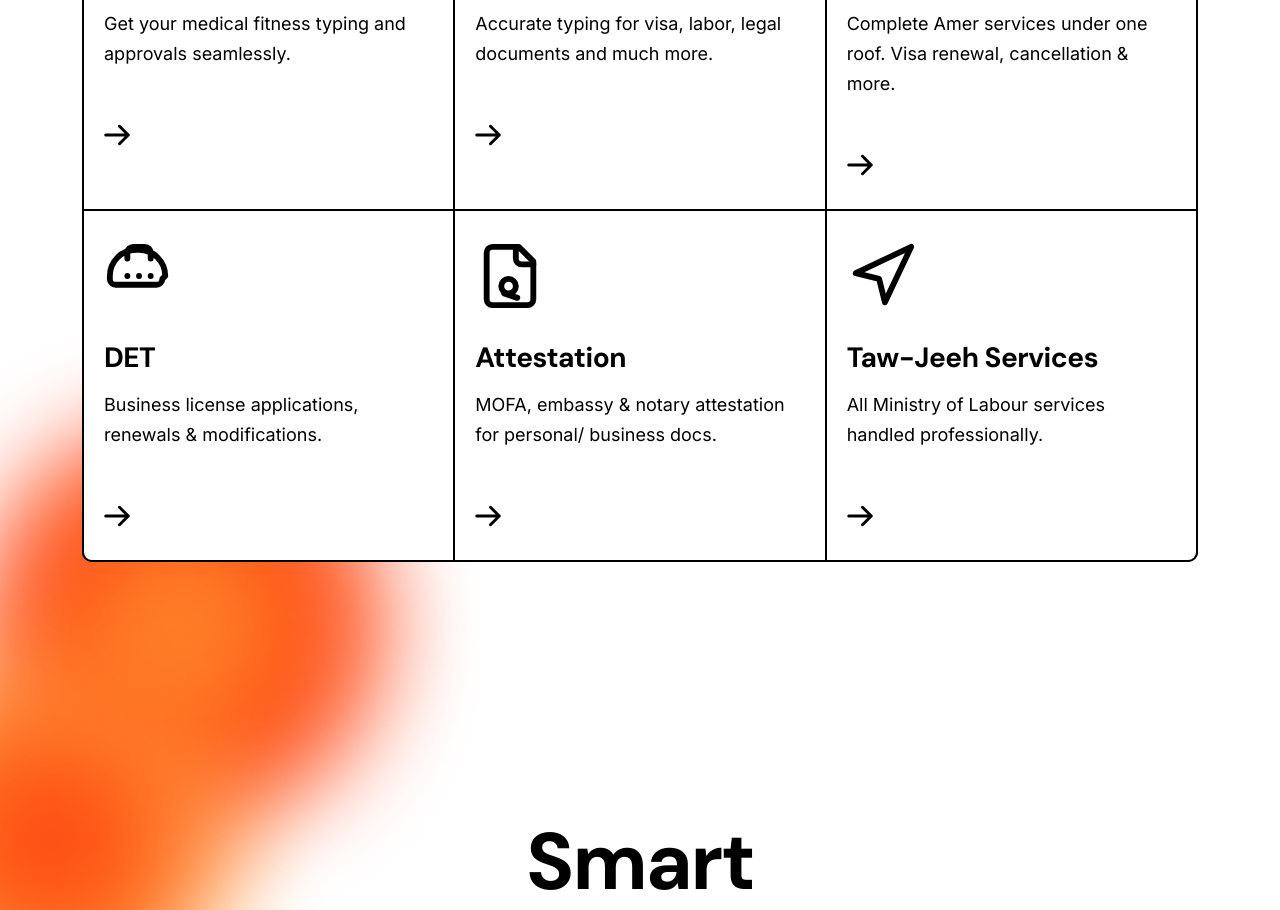
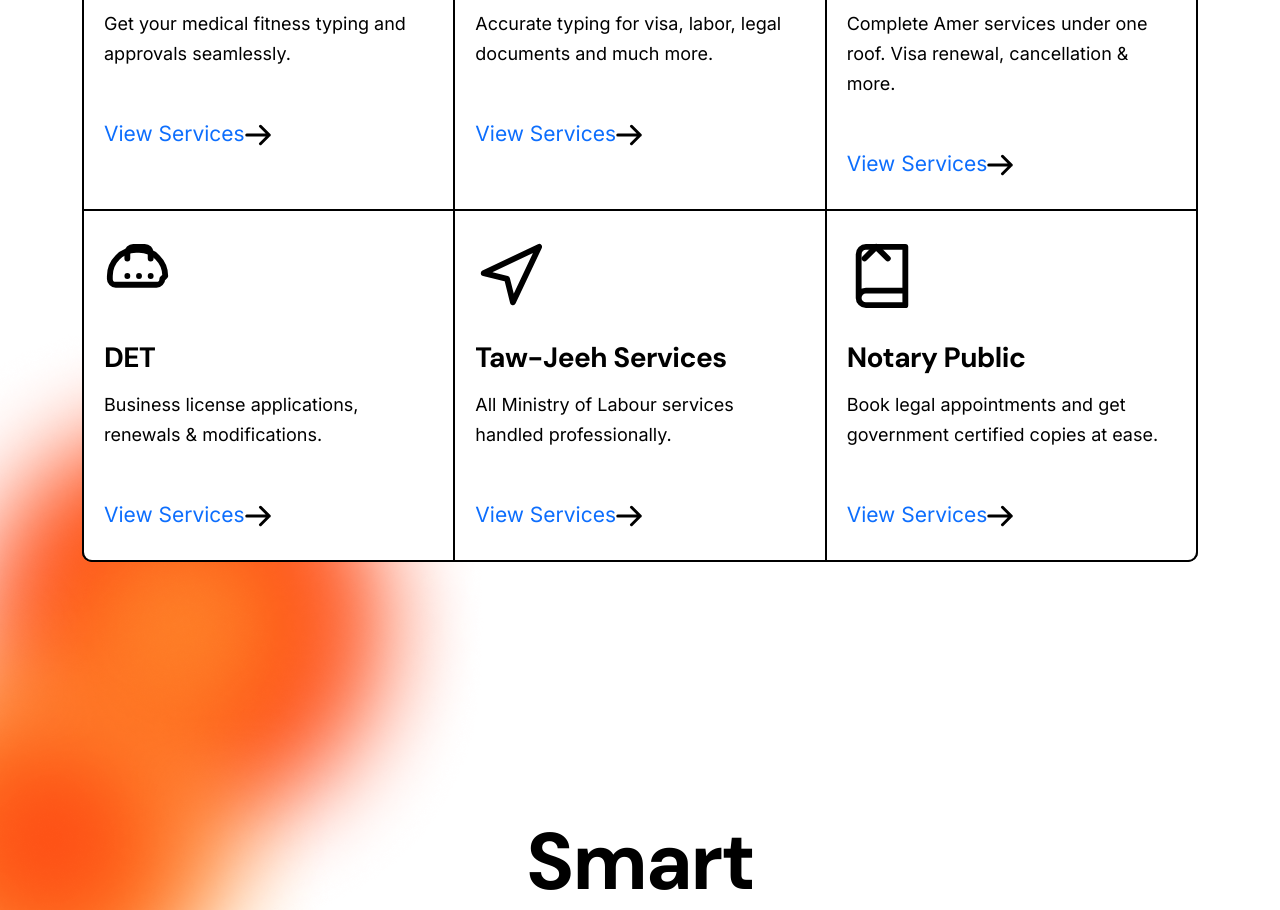
Before and after one commit to roshanzamil/al_garhoud_center, a Next.js app: page / in a window 1280 px wide. Shown: the part 2340-3250 px from the top of the page. Built offline with nearby package versions, Linux system fonts and the light colour scheme; a web font is replaced by a local one.

Commit message:
Dubai Health- DHA Get your medical fitness typing and approvals seamless

```diff
--- a/src/components/homes/home-1/FeaturesHomeOne.tsx
+++ b/src/components/homes/home-1/FeaturesHomeOne.tsx
@@ -21,6 +21,7 @@
               </div>
               <div className="azzle-iconbox-button mt-50">
                 <Link href="/service">
+                  View Services
                   <svg xmlns="http://www.w3.org/2000/svg" width="26" height="22" viewBox="0 0 26 22" fill="none">
                     <path d="M15.5 2.25L24.25 11M24.25 11L15.5 19.75M24.25 11L1.75 11" stroke="black" strokeWidth="3" strokeLinecap="round" strokeLinejoin="round" />
                   </svg>
@@ -37,6 +38,7 @@
               </div>
               <div className="azzle-iconbox-button mt-50">
                 <Link href="/service">
+                  View Services
                   <svg xmlns="http://www.w3.org/2000/svg" width="26" height="22" viewBox="0 0 26 22" fill="none">
                     <path d="M15.5 2.25L24.25 11M24.25 11L15.5 19.75M24.25 11L1.75 11" stroke="black" strokeWidth="3" strokeLinecap="round" strokeLinejoin="round" />
                   </svg>
@@ -53,6 +55,7 @@
               </div>
               <div className="azzle-iconbox-button mt-50">
                 <Link href="/service">
+                  View Services
                   <svg xmlns="http://www.w3.org/2000/svg" width="26" height="22" viewBox="0 0 26 22" fill="none">
                     <path d="M15.5 2.25L24.25 11M24.25 11L15.5 19.75M24.25 11L1.75 11" stroke="black" strokeWidth="3" strokeLinecap="round" strokeLinejoin="round" />
                   </svg>
@@ -69,22 +72,7 @@
               </div>
               <div className="azzle-iconbox-button mt-50">
                 <Link href="/service">
-                  <svg xmlns="http://www.w3.org/2000/svg" width="26" height="22" viewBox="0 0 26 22" fill="none">
-                    <path d="M15.5 2.25L24.25 11M24.25 11L15.5 19.75M24.25 11L1.75 11" stroke="black" strokeWidth="3" strokeLinecap="round" strokeLinejoin="round" />
-                  </svg>
-                </Link>
-              </div>
-            </div>
-             <div className="azzle-iconbox-wrap">
-              <div className="azzle-iconbox-icon">
-                <svg xmlns="http://www.w3.org/2000/svg" width="70" height="70" viewBox="0 0 24 24" fill="none" stroke="currentColor" strokeWidth="2" strokeLinecap="round" strokeLinejoin="round" className="lucide lucide-file-badge-2"><path d="M15 2H6a2 2 0 0 0-2 2v16a2 2 0 0 0 2 2h12a2 2 0 0 0 2-2V7Z"/><path d="M14 2v4a2 2 0 0 0 2 2h4"/><circle cx="11.5" cy="15.5" r="2.5"/><path d="M14.5 19.5 10 18"/></svg>
-              </div>
-              <div className="azzle-iconbox-content">
-                <h3>Attestation</h3>
-                <p>MOFA, embassy & notary attestation for personal/ business docs.</p>
-              </div>
-              <div className="azzle-iconbox-button mt-50">
-                <Link href="/service">
+                  View Services
                   <svg xmlns="http://www.w3.org/2000/svg" width="26" height="22" viewBox="0 0 26 22" fill="none">
                     <path d="M15.5 2.25L24.25 11M24.25 11L15.5 19.75M24.25 11L1.75 11" stroke="black" strokeWidth="3" strokeLinecap="round" strokeLinejoin="round" />
                   </svg>
@@ -101,6 +89,24 @@
               </div>
               <div className="azzle-iconbox-button mt-50">
                 <Link href="/service">
+                  View Services
+                  <svg xmlns="http://www.w3.org/2000/svg" width="26" height="22" viewBox="0 0 26 22" fill="none">
+                    <path d="M15.5 2.25L24.25 11M24.25 11L15.5 19.75M24.25 11L1.75 11" stroke="black" strokeWidth="3" strokeLinecap="round" strokeLinejoin="round" />
+                  </svg>
+                </Link>
+              </div>
+            </div>
+             <div className="azzle-iconbox-wrap">
+              <div className="azzle-iconbox-icon">
+                <svg xmlns="http://www.w3.org/2000/svg" width="70" height="70" viewBox="0 0 24 24" fill="none" stroke="currentColor" strokeWidth="2" strokeLinecap="round" strokeLinejoin="round" className="lucide lucide-book-marked"><path d="M4 19.5v-15A2.5 2.5 0 0 1 6.5 2H20v20H6.5a2.5 2.5 0 0 1 0-5H20"/><path d="m14 6-4-4-4 4"/></svg>
+              </div>
+              <div className="azzle-iconbox-content">
+                <h3>Notary Public</h3>
+                <p>Book legal appointments and get government certified copies at ease.</p>
+              </div>
+              <div className="azzle-iconbox-button mt-50">
+                <Link href="/service">
+                  View Services
                   <svg xmlns="http://www.w3.org/2000/svg" width="26" height="22" viewBox="0 0 26 22" fill="none">
                     <path d="M15.5 2.25L24.25 11M24.25 11L15.5 19.75M24.25 11L1.75 11" stroke="black" strokeWidth="3" strokeLinecap="round" strokeLinejoin="round" />
                   </svg>
```
Also changed, not shown: src/components/homes/home-1/index.tsx (line endings or trailing spaces).
